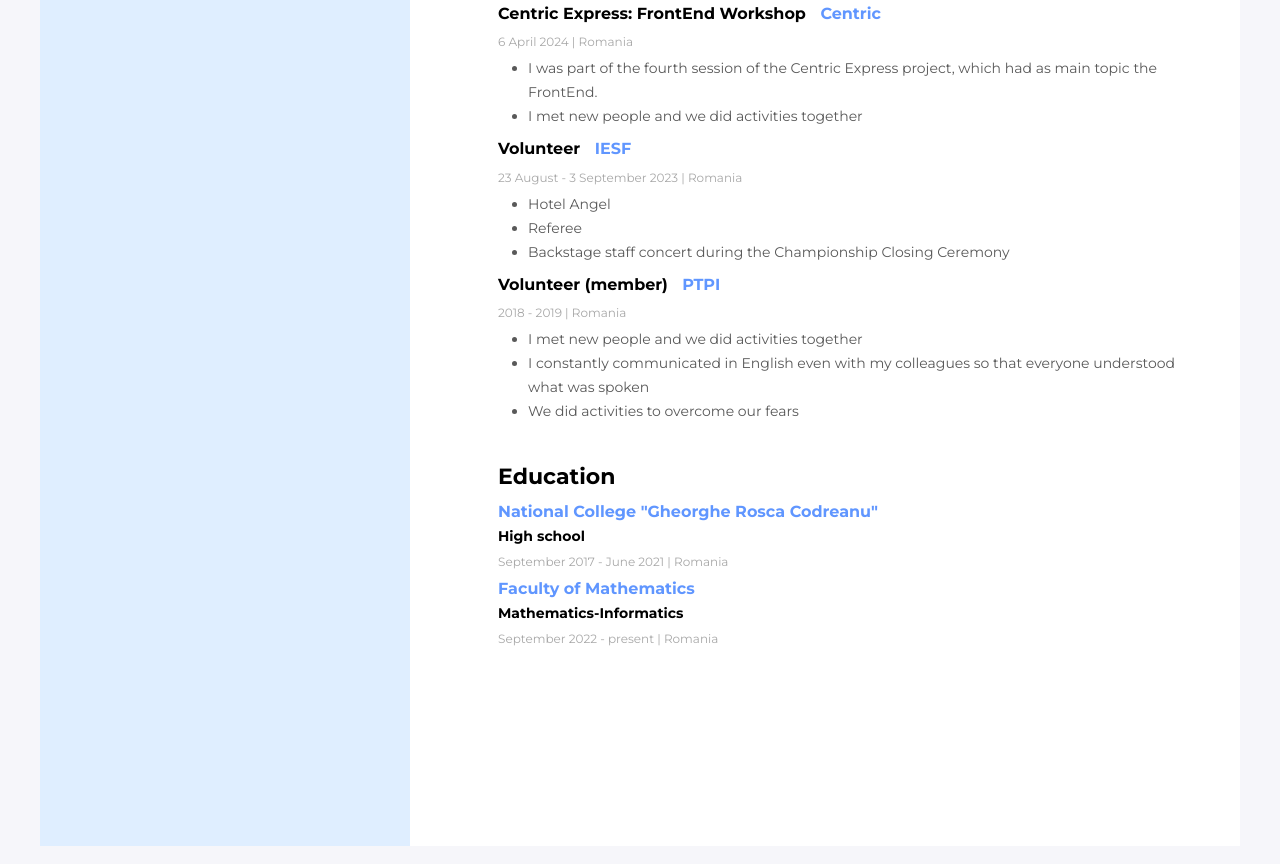
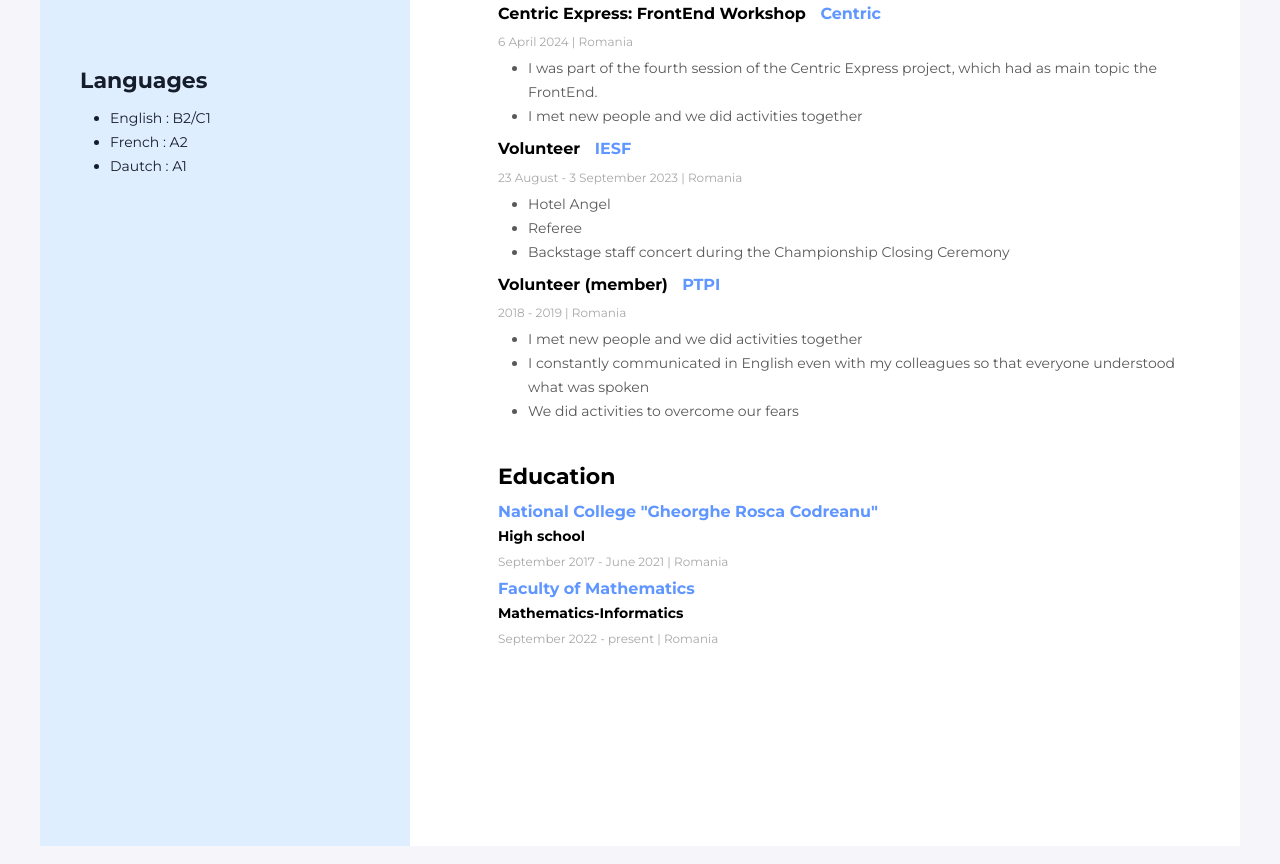
Before and after one commit to sarah0lucy/otilia_pascal_cv, a plain HTML site: page index.html in a window 1280 px wide. Shown: the part 1104-1968 px from the top of the page. Drawn offline with Linux system fonts and the light colour scheme.

Commit message:
Update index.html

```diff
--- a/index.html
+++ b/index.html
@@ -241,6 +241,15 @@
             </ul>
         </div>
 
+        <!-- Languges section -->
+        <div class="soft-skills-container">
+            <h3 class="soft-skills-header">Languages</h3>
+            <ul class="soft-skills-list">
+                <li>English : B2/C1</li>
+                <li>French  : A2</li>
+                <li>Dautch  : A1</li>
+            </ul>
+        </div>
 
 
 
```
